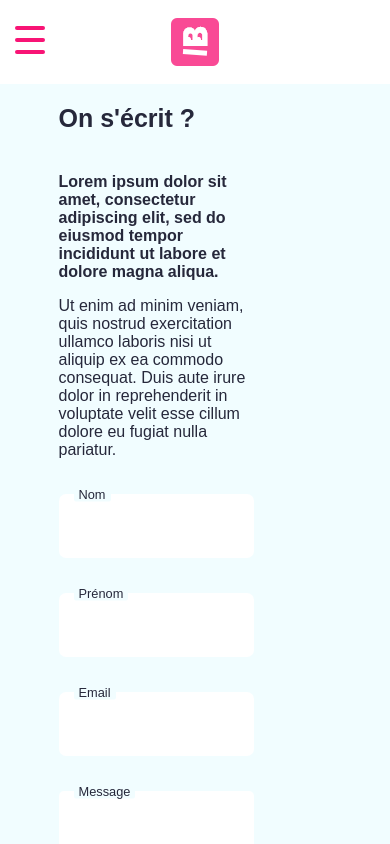
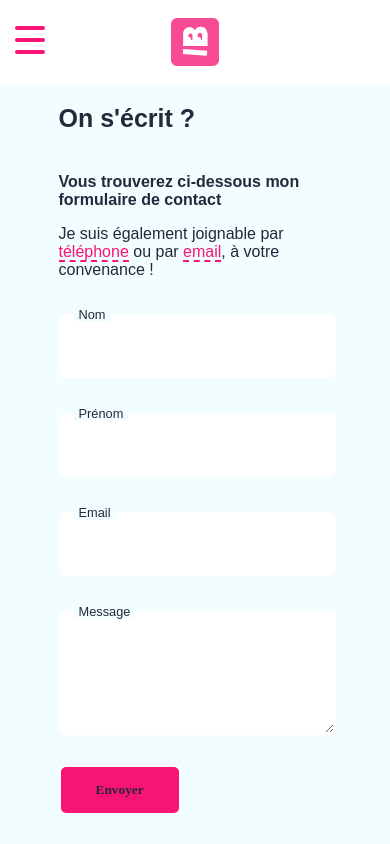
Before and after one commit to Goodal1/react-site-cv, a React (Create React App) app: page /contact in a window 390 px wide. Shown: the top 844 px of the page. Built offline with nearby package versions, Linux system fonts and the light colour scheme.

Commit message:
fix css responsive

```diff
--- a/src/components/Contact/Contact.js
+++ b/src/components/Contact/Contact.js
@@ -11,11 +11,10 @@ class Contact extends React.Component {
         <div>
           <h2>On s'écrit ?</h2>
           <p>
-            <b>Lorem ipsum dolor sit amet, consectetur adipiscing elit, sed do eiusmod tempor incididunt ut labore et dolore magna aliqua.</b>
+            <b>Vous trouverez ci-dessous mon formulaire de contact</b>
           </p>
           <p>
-            Ut enim ad minim veniam, quis nostrud exercitation ullamco laboris nisi ut aliquip ex ea commodo consequat. Duis aute irure dolor in reprehenderit in voluptate velit esse cillum dolore eu
-            fugiat nulla pariatur.
+            Je suis également joignable par <a href="tel:+33622809394">téléphone</a> ou par <a href="mailto:ivain.bordeneuve@gmail.com">email</a>, à votre convenance !
           </p>
         </div>
         <div className="contactform-container">
--- a/src/components/Xp/Xp.js
+++ b/src/components/Xp/Xp.js
@@ -18,7 +18,8 @@ class Xp extends React.Component {
         date: 'date',
         title: 'placeholder titre',
         img: 'img',
-        desc: 'desc',
+        deschat: 'deschat',
+        longdesc: 'longdesc',
       },
     };
 
@@ -78,7 +79,8 @@ class Xp extends React.Component {
       activeKey: activeKey,
       currentItem: {
         title: dataList.titre,
-        desc: dataList.desc,
+        deschat: dataList.deschat,
+        longdesc: dataList.longdesc,
       },
     });
 
@@ -120,7 +122,8 @@ class Xp extends React.Component {
                       boite={ele.boite}
                       tags={Array.from(ele.tags.split(','))}
                       lien={ele.lien}
-                      desc={ele.deschat}
+                      deschat={ele.deschat}
+                      longdesc={ele.longdesc}
                       logo={ele.logo}
                     />
                   );
@@ -130,7 +133,7 @@ class Xp extends React.Component {
           <div className="xp-image">
             <img src="img/robby-doigt.png" />
           </div>
-          <XpPopUp title={this.state.currentItem.title} desc={this.state.currentItem.deschat} longdesc={this.state.currentItem.longdesc}></XpPopUp>
+          <XpPopUp title={this.state.currentItem.title} deschat={this.state.currentItem.deschat} longdesc={this.state.currentItem.longdesc}></XpPopUp>
         </div>
       </section>
     );
--- a/src/components/Xp/XpPopUp.js
+++ b/src/components/Xp/XpPopUp.js
@@ -16,7 +16,9 @@ class XpPopUp extends React.Component {
         <span>2020-2021</span>
         <h2>{this.props.title}</h2>
         <img className="job-logo" src="../img/icons/homme-robot.png" />
-        <p>{this.props.deschat}</p>
+        <p>
+          <b>{this.props.deschat}</b>
+        </p>
         <p>{this.props.longdesc}</p>
       </div>
     );
--- a/src/components/Xp/xp-functions.js
+++ /dev/null
@@ -1 +0,0 @@
-console.log('bouh')
--- a/src/css/contact.css
+++ b/src/css/contact.css
@@ -18,6 +18,12 @@
     color: var(--text);
     width: 70%;
     margin: 1em 0;
+  }
+
+  .contact a{
+    color:var(--red);
+    text-decoration: none;
+    border-bottom: 2px dashed var(--red) ;
   }
 
   .contactform-container input {
@@ -126,3 +132,16 @@
   .contactform-confirm a:hover {
     background: var(--purple2);
   }
+
+
+  @media screen and (max-width: 970px) {
+   .contact p{
+     width: 100%;
+   }
+
+   .contactform-container input, .contactform-container textarea{
+     width: 100%;
+   }
+
+
+  }
```
Also changed, not shown: src/components/Xp/XpFrise.js (deleted, +0 -38 lines), src/components/Xp/XpFriseItem.js (deleted, +0 -19 lines).
